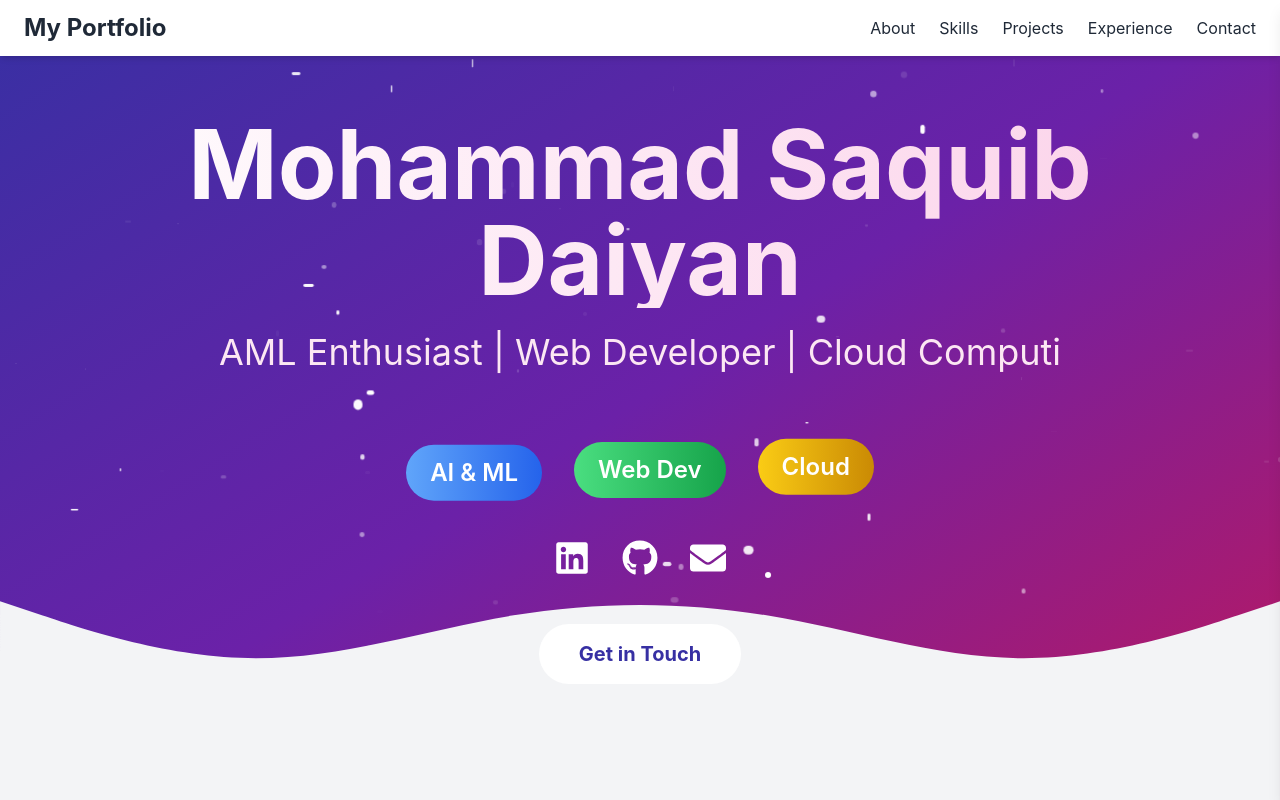
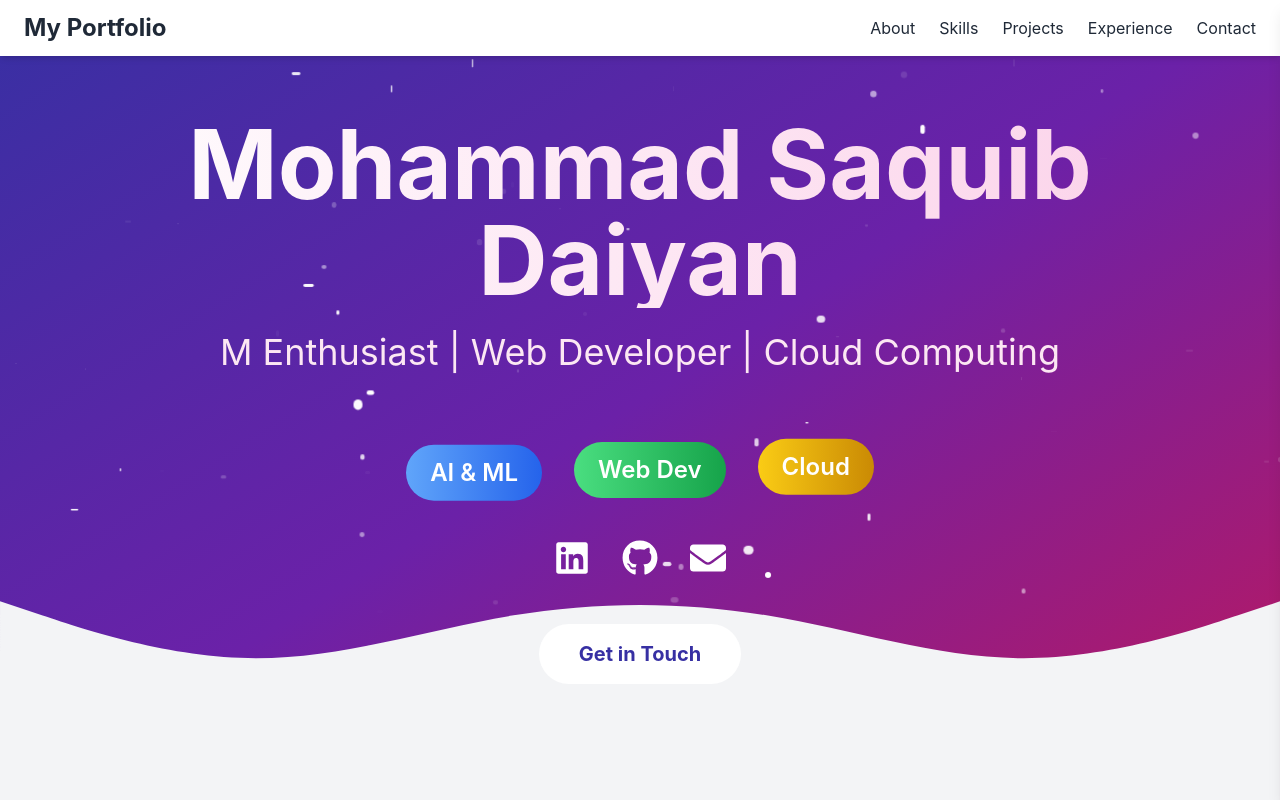
Before and after one commit to saquib34/saquib34.github.io, a React (Create React App) app: page / in a window 1280 px wide. Shown: the top 800 px of the page. Built offline with nearby package versions, Linux system fonts and the light colour scheme; no server answers.

Commit message:
Update Hero.js

```diff
--- a/src/components/Hero.js
+++ b/src/components/Hero.js
@@ -89,7 +89,7 @@ function Hero() {
             Mohammad Saquib Daiyan
           </h1>
           <p className="text-3xl md:text-4xl mb-12 text-pink-100">
-            <TypewriterText text="AIML Enthusiast | Web Developer | Cloud Computing Expert" />
+            <TypewriterText text="ML Enthusiast | Web Developer | Cloud Computing Expert" />
           </p>
           <div className="relative flex justify-center space-x-8 mb-16">
             {skills.map((skill, index) => (
```
